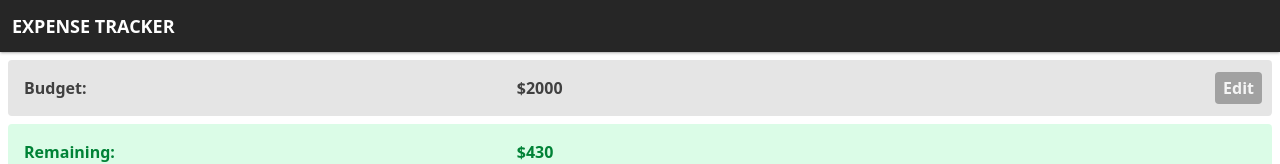
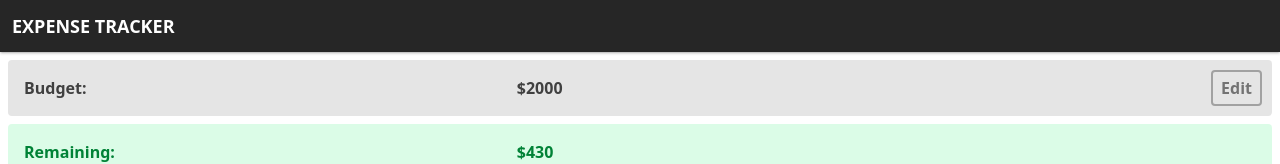
Before and after one commit to mwildan-hafidz/react-expense-tracker, a React (Vite) app: page / in a window 1280 px wide. Shown: the top 164 px of the page. Built offline with nearby package versions, Linux system fonts and the light colour scheme.

Commit message:
feat: update budget's edit button's style

```diff
--- a/src/Statuses.jsx
+++ b/src/Statuses.jsx
@@ -35,7 +35,7 @@ export default function Statuses() {
         <Status text={"Budget"} value={budget} variant={"gray"} />
         <div className="absolute right-2.5 inset-y-0 flex items-center">
           <button
-            className="bg-neutral-400 px-2 py-1 rounded font-semibold text-neutral-100"
+            className="px-2 py-1 border-2 border-neutral-400 rounded font-semibold text-neutral-500"
             onClick={() => setIsModalActive(true)}
           >
             Edit
```
